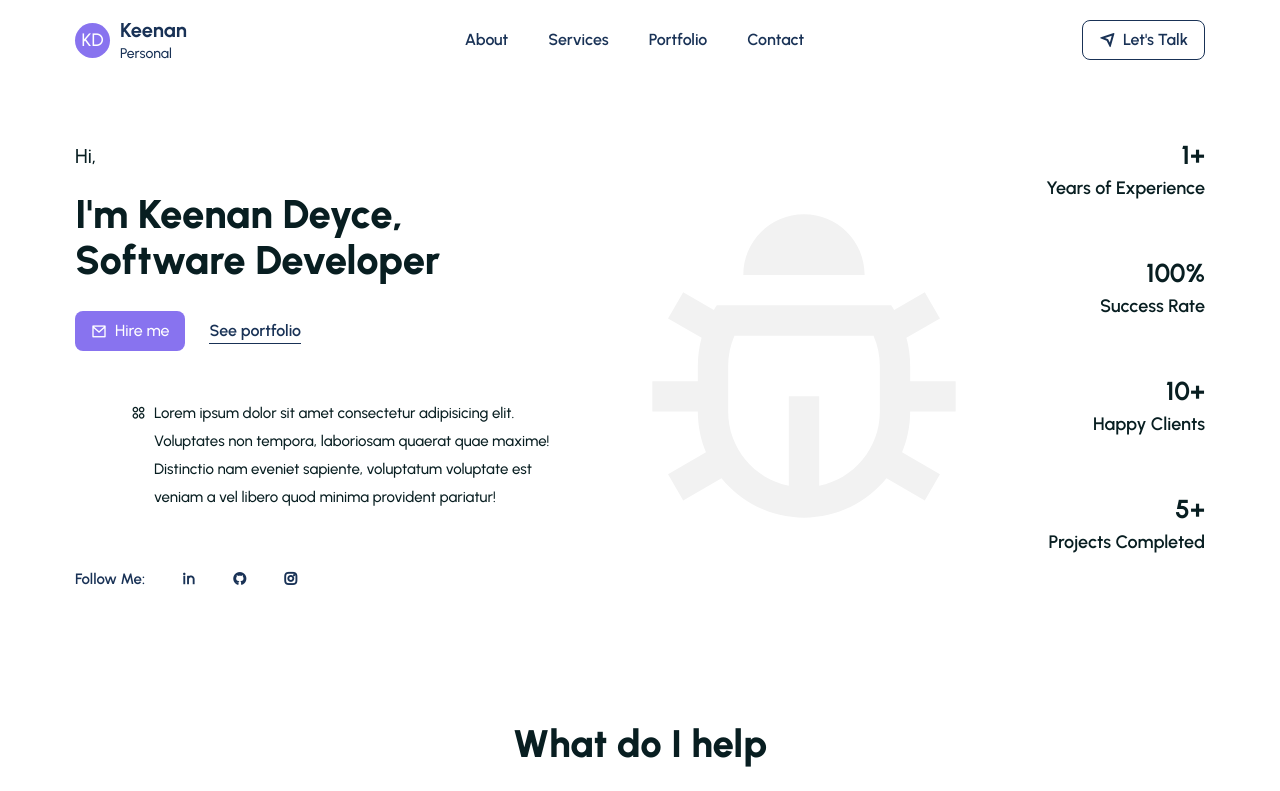
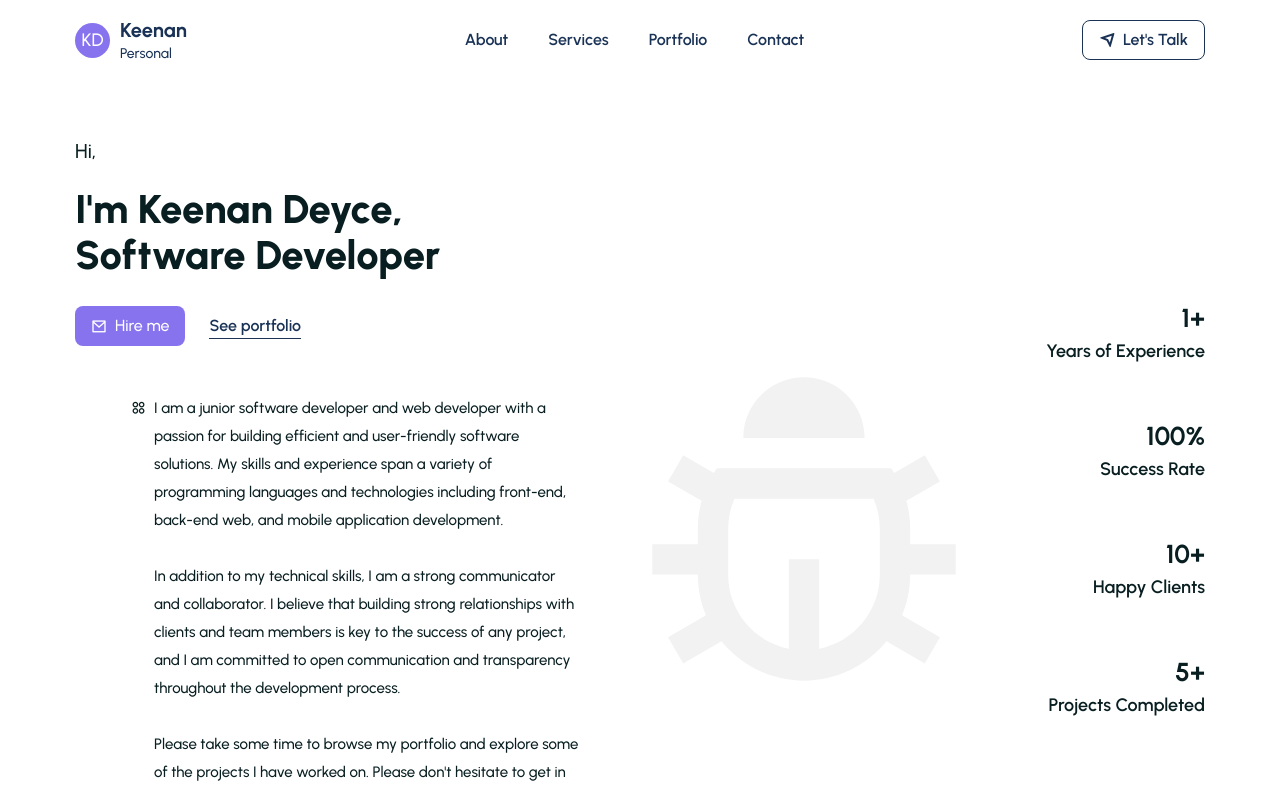
Before and after one commit to 1deyce/reactportfolio, a React (Create React App) app: page / in a window 1280 px wide. Shown: the top 791 px of the page. Built offline with nearby package versions, Linux system fonts and the light colour scheme.

Commit message:
Update Hero.jsx

```diff
--- a/src/components/UI/Hero.jsx
+++ b/src/components/UI/Hero.jsx
@@ -52,7 +52,11 @@ const Hero = () => {
                             <span>
                                 <i class="ri-apps-2-line"></i>
                             </span>
-                            Lorem ipsum dolor sit amet consectetur adipisicing elit. Voluptates non tempora, laboriosam quaerat quae maxime! Distinctio nam eveniet sapiente, voluptatum voluptate est veniam a vel libero quod minima provident pariatur!
+                            I am a junior software developer and web developer with a passion for building efficient and user-friendly software solutions. My skills and experience span a variety of programming languages and technologies including front-end, back-end web, and mobile application development.
+                            <br></br><br></br>
+                            In addition to my technical skills, I am a strong communicator and collaborator. I believe that building strong relationships with clients and team members is key to the success of any project, and I am committed to open communication and transparency throughout the development process.
+                            <br></br><br></br>
+                            Please take some time to browse my portfolio and explore some of the projects I have worked on. Please don't hesitate to get in touch, I look forward to hearing from you and working together to build something great!
                         </p>
 
                 <div className="flex items-center gap-9 mt-14">
@@ -90,7 +94,7 @@ const Hero = () => {
                     {/* ========== hero img ========== */}
                     <div className='basis-1/3 mt-10 sm:mt-0'>
                         <figure className='flex items-center justify-center'>
-                            <img src={heroImg} alt="" className='opacity-5'/>
+                            <img src={heroImg} alt="" className='opacity-5' />
                         </figure>
 
                     </div>
```
